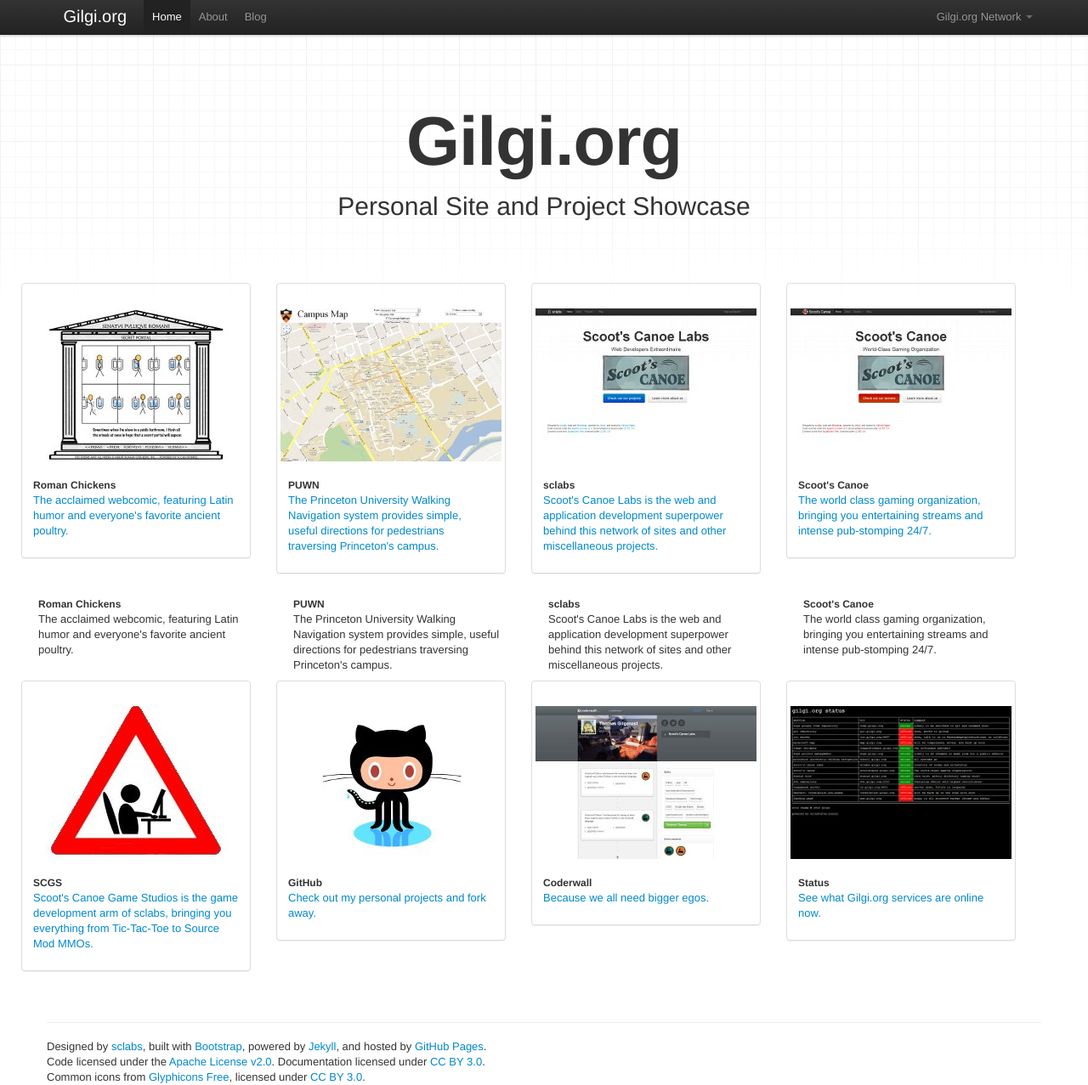
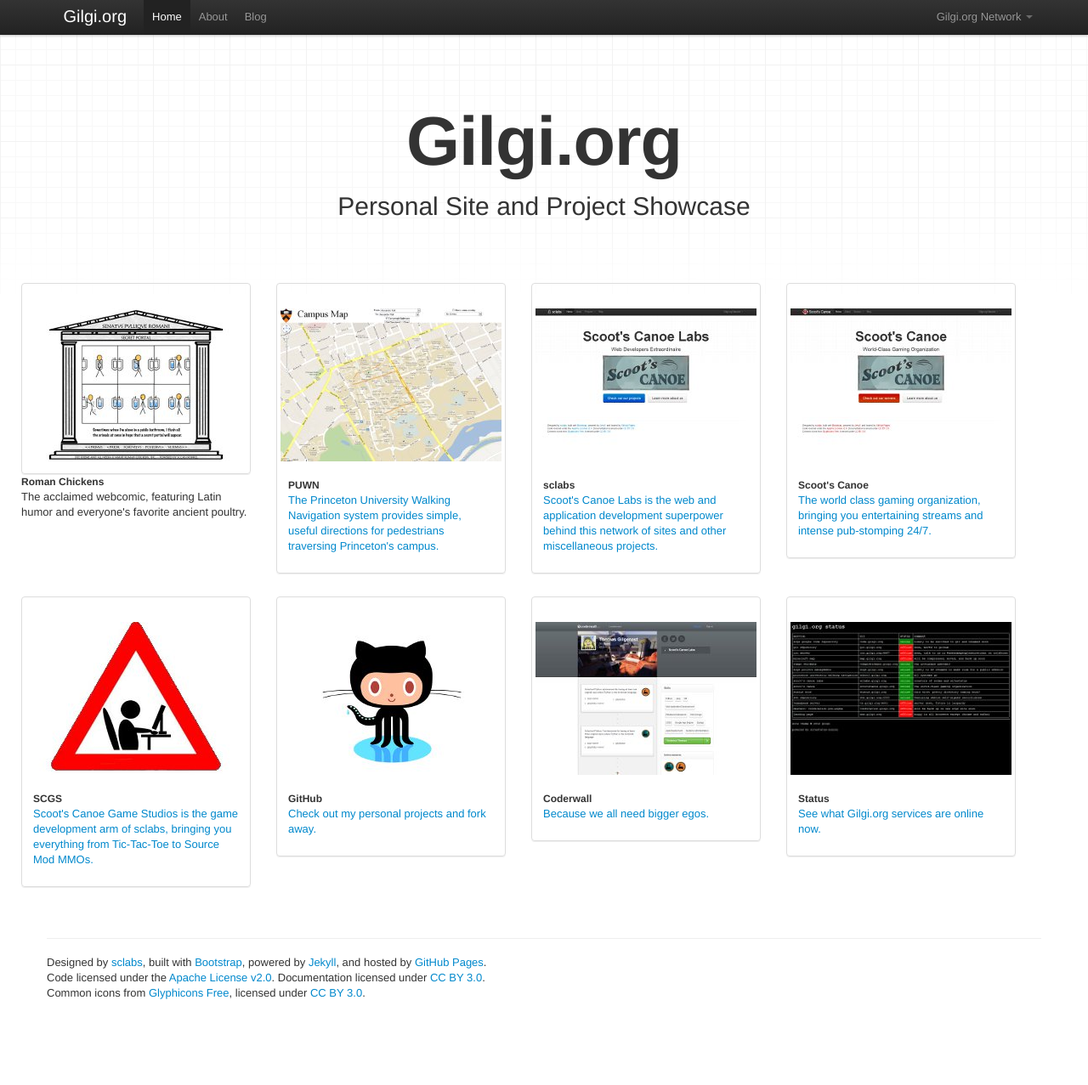
Before and after one commit to gilgi/gilgi.github.com, a Jekyll site: the page built from index.html, in a window 1280 px wide and 1277 px high. Shown: the whole window at 85% size. Built offline with Jekyll 4.4.1, drawn with Linux system fonts in a browser that asks for light colours.

Commit message:
playing around

```diff
--- a/index.html
+++ b/index.html
@@ -14,12 +14,12 @@
       <ul class="thumbnails">
         <li class="span3">
           <a href="http://spqr.gilgi.org" class="thumbnail">
-            <img src="/assets/img/screenshots/spqr.jpg" alt="">
+            <img src="/assets/img/screenshots/spqr.jpg" alt=""></a>
             <div class="caption">
               <h5>Roman Chickens</h5>
               <p>The acclaimed webcomic, featuring Latin humor and everyone's favorite ancient poultry.</p>
             </div>
-          </a>
+
         </li>
         <li class="span3">
           <a href="http://school.gilgi.org" class="thumbnail">
@@ -50,6 +50,7 @@
         </li>
       </ul>
     </div>
+<!--
     <div class="row">
       <div class="span3">
         <div class="custom-caption">
@@ -76,6 +77,7 @@
         </div>
       </div>
     </div>
+-->
     <div class="row">
       <ul class="thumbnails">
         <li class="span3">
```
